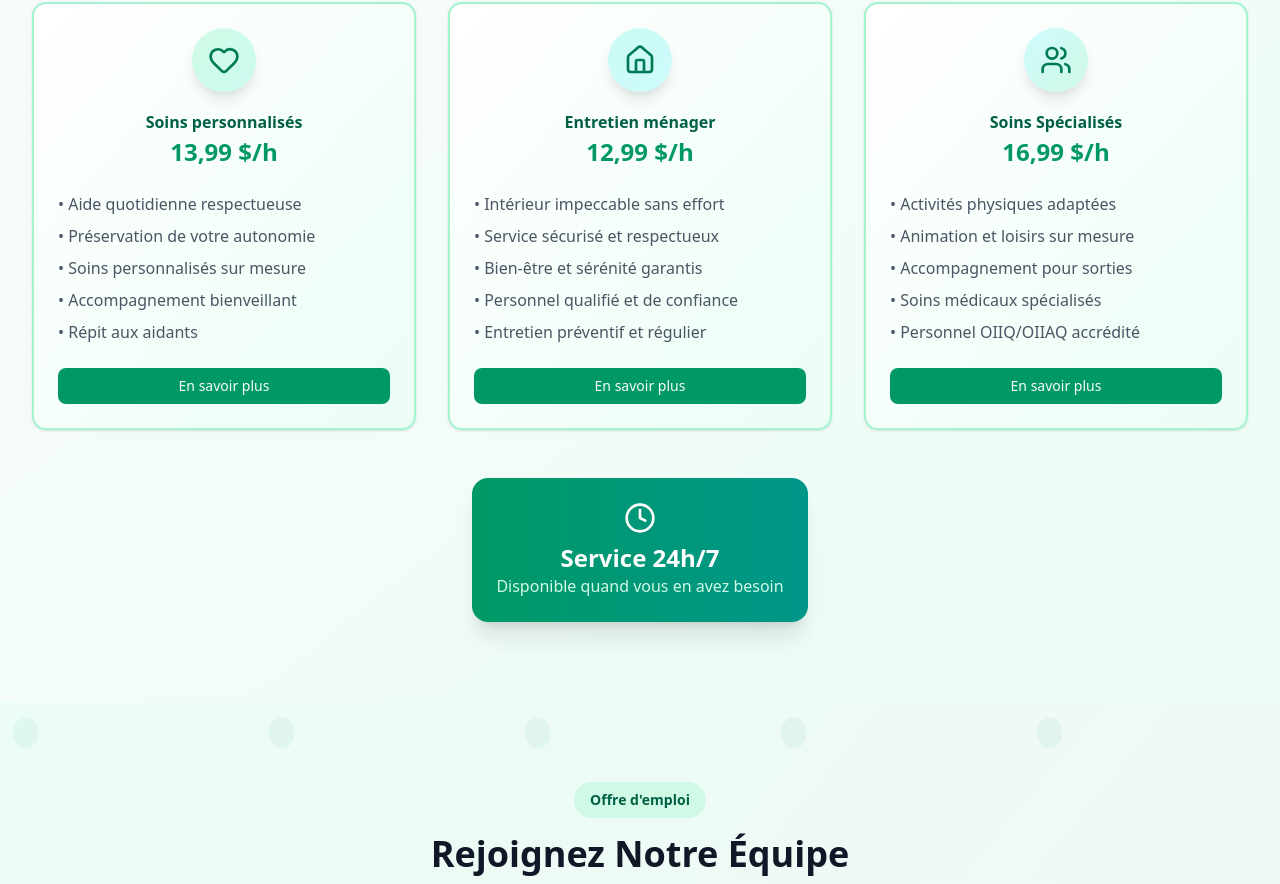
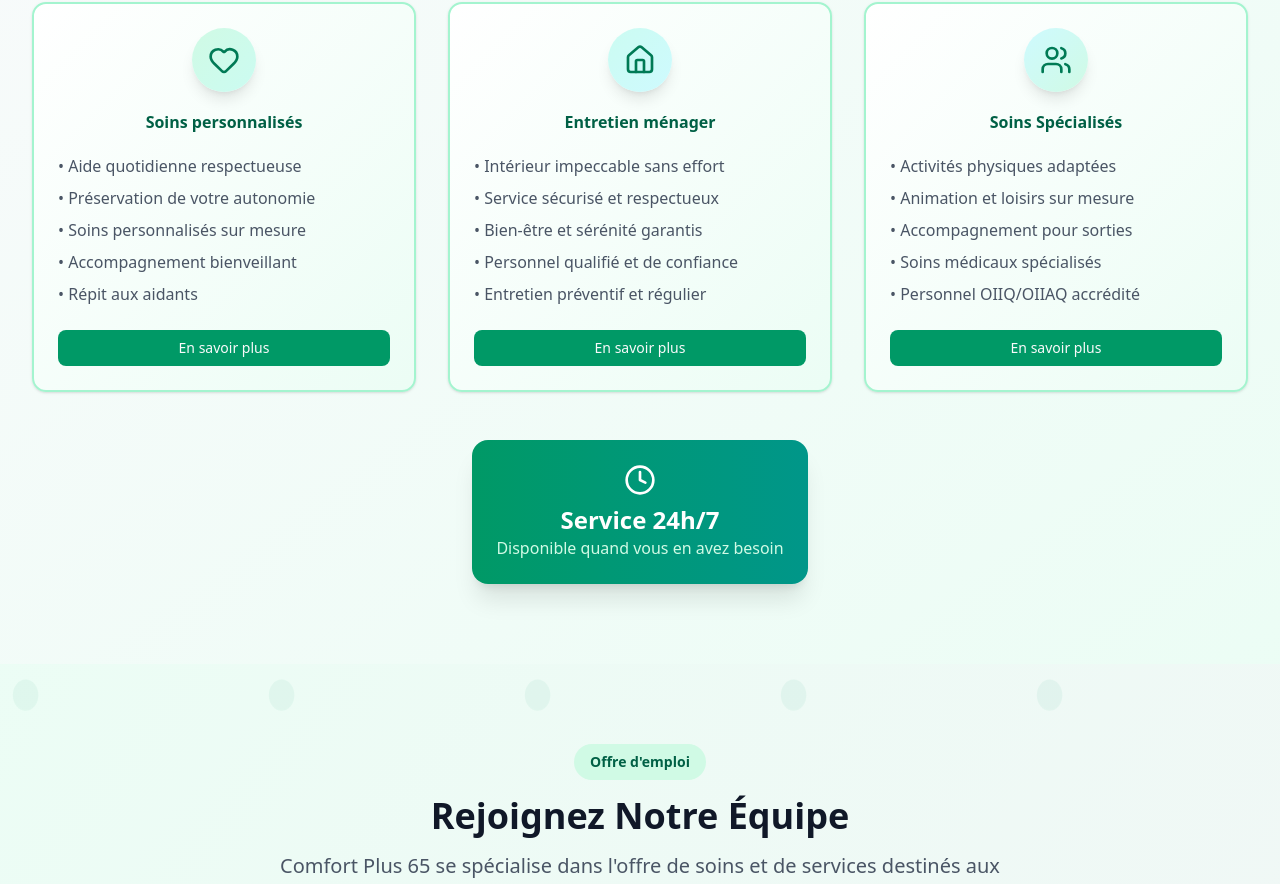
Before and after one commit to DigitariaWebs/Confort-Plus-65, a Next.js app: page / in a window 1280 px wide. Shown: the part 3434-4318 px from the top of the page. Built offline with nearby package versions, Linux system fonts and the light colour scheme.

Commit message:
fix: Comment out pricing details in service pages for clarity

```diff
--- a/src/app/services/entretien-menager/page.tsx
+++ b/src/app/services/entretien-menager/page.tsx
@@ -156,9 +156,9 @@ export default function EntretienMenagerPage() {
                   Des services complets d&apos;entretien ménager pour maintenir votre intérieur impeccable et votre bien-être au quotidien.
                 </p>
                 <div className="flex flex-col sm:flex-row gap-6 mb-8">
-                  <div className="bg-white/10 backdrop-blur-md rounded-2xl p-6 shadow-xl text-center border border-white/20 flex items-center justify-center h-16">
+                  {/* <div className="bg-white/10 backdrop-blur-md rounded-2xl p-6 shadow-xl text-center border border-white/20 flex items-center justify-center h-16">
                     <div className="text-4xl font-bold text-white">12,99 $/h</div>
-                  </div>
+                  </div> */}
                   <Button
                     size="lg"
                     className="bg-emerald-500 hover:bg-emerald-600 text-lg h-16 px-8 rounded-2xl shadow-lg cursor-pointer"
--- a/src/app/services/soins-personnalises/page.tsx
+++ b/src/app/services/soins-personnalises/page.tsx
@@ -122,7 +122,7 @@ export default function SoinsPersonnalisesPage() {
             <div className="max-w-md mx-auto mb-12">
               <div className="bg-white rounded-3xl shadow-2xl p-8 border-2 border-emerald-100">
                 <div className="text-center">
-                  <div className="text-5xl font-bold text-emerald-600 mb-8">13,99 $/h</div>
+                  {/* <div className="text-5xl font-bold text-emerald-600 mb-8">13,99 $/h</div> */}
                   <Button
                     size="lg"
                     className="w-full bg-emerald-600 hover:bg-emerald-700 text-lg h-16 rounded-2xl cursor-pointer"
--- a/src/app/services/soins-specialises/page.tsx
+++ b/src/app/services/soins-specialises/page.tsx
@@ -226,9 +226,9 @@ export default function SpecializedCarePage() {
             <div className="max-w-md mx-auto">
               <div className="bg-gradient-to-br from-white to-emerald-50 rounded-3xl shadow-2xl p-8 border-2 border-emerald-200">
                 <div className="text-center">
-                  <div className="text-5xl  font-bold bg-gradient-to-r from-emerald-600 to-teal-600 bg-clip-text text-transparent mb-8">
+                  {/* <div className="text-5xl  font-bold bg-gradient-to-r from-emerald-600 to-teal-600 bg-clip-text text-transparent mb-8">
                     16,99 $/h
-                  </div>
+                  </div> */}
                   <Button
                     size="lg"
                     className="w-full bg-gradient-to-r from-emerald-600 to-teal-600 hover:from-emerald-700 hover:to-teal-700 text-lg h-16 rounded-2xl shadow-lg cursor-pointer"
--- a/src/components/sections/ServicesSection.tsx
+++ b/src/components/sections/ServicesSection.tsx
@@ -21,7 +21,7 @@ const ServicesSection = () => (
               <Heart className="h-8 w-8 text-emerald-700" />
             </div>
             <CardTitle className="text-emerald-800">Soins personnalisés</CardTitle>
-            <div className="text-2xl font-bold text-emerald-600">13,99 $/h</div>
+            {/* <div className="text-2xl font-bold text-emerald-600">13,99 $/h</div> */}
           </CardHeader>
           <CardContent>
             <ul className="text-gray-600 space-y-2 mb-6">
@@ -43,7 +43,7 @@ const ServicesSection = () => (
               <Home className="h-8 w-8 text-emerald-700" />
             </div>
             <CardTitle className="text-emerald-800">Entretien ménager</CardTitle>
-            <div className="text-2xl font-bold text-emerald-600">12,99 $/h</div>
+            {/* <div className="text-2xl font-bold text-emerald-600">12,99 $/h</div> */}
           </CardHeader>
           <CardContent>
             <ul className="text-gray-600 space-y-2 mb-6">
@@ -65,7 +65,7 @@ const ServicesSection = () => (
               <Users className="h-8 w-8 text-emerald-700" />
             </div>
             <CardTitle className="text-emerald-800">Soins Spécialisés</CardTitle>
-            <div className="text-2xl font-bold text-emerald-600">16,99 $/h</div>
+            {/* <div className="text-2xl font-bold text-emerald-600">16,99 $/h</div> */}
           </CardHeader>
           <CardContent>
             <ul className="text-gray-600 space-y-2 mb-6">
```
